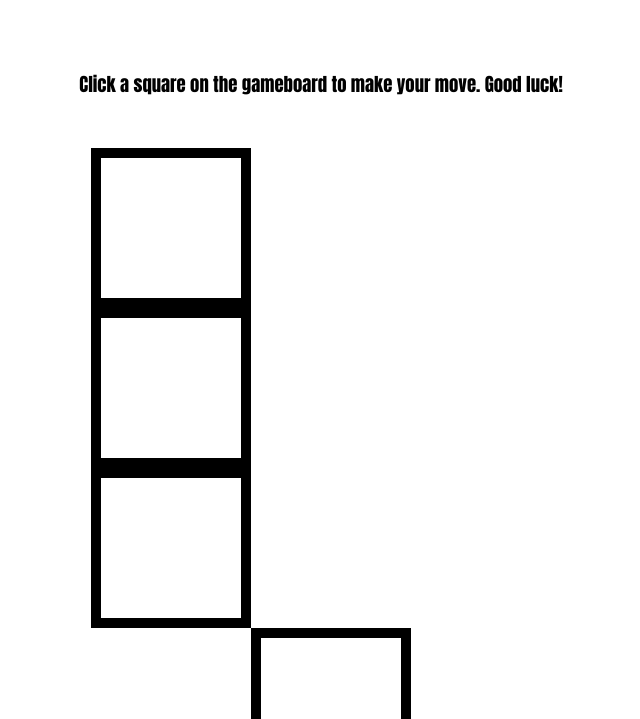
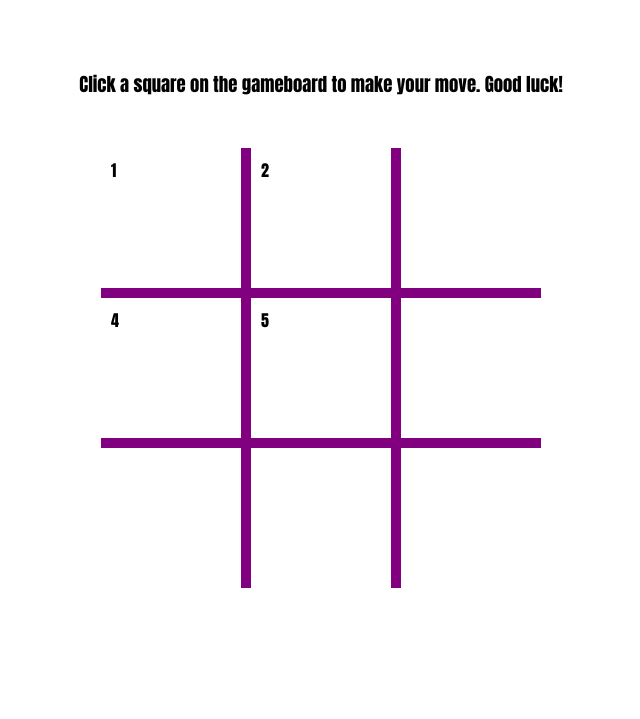
Before and after one commit to HDBarton/js-tictatoe, a plain HTML site: page index.html in a window 1280 px wide. Shown: the part 81-800 px from the top of the page, without its empty margins (319-959 px from the left). Drawn offline with Linux system fonts and the light colour scheme.

Commit message:
Add purple game grid using borders

```diff
--- a/index.html
+++ b/index.html
@@ -13,19 +13,15 @@
     <p><h3>Click a square on the gameboard to make your move. Good luck!</h3></p>
     <div id="gameboard">
         <div id="row1">
-            <div class="square" id="square1"></div>
-            <div class="divider" id="leftLine"></div>
-            <div class="square" id="square2"></div>
-            <div class="divider" id="rightLine"></div>
+            <div class="square" id="square1">1</div>
+            <div class="square" id="square2">2</div>
             <div class="square" id="square3"></div>
         </div>
-        <div class="divider" id="topLine"></div>
         <div id="row2">
-            <div class="square" id="square4"></div>
-            <div class="square" id="square5"></div>
+            <div class="square" id="square4">4</div>
+            <div class="square" id="square5">5</div>
             <div class="square" id="square6"></div>
         </div>
-        <div class="divider" id="bottomLine"></div>
         <div id="row3">
             <div class="square" id="square7"></div>
             <div class="square" id="square8"></div>
--- a/styles.css
+++ b/styles.css
@@ -12,37 +12,69 @@ h3{
 }
 #gameboard{
     display: grid;
-    grid-template-columns: 1fr, minmax(0, 400px), 1fr, minmax(0, 400px), 1fr, minmax(0, 400px), 1fr;
-    grid-template-rows: 1fr, minmax(0, 400px), 1fr, minmax(0, 400px), 1fr, minmax(0, 400px), 1fr;
+    grid-template-columns: 1fr, minmax(0, 400px), minmax(0, 400px), minmax(0, 400px), 1fr;
+    grid-template-rows: 1fr, minmax(0, 400px), minmax(0, 400px), minmax(0, 400px), 1fr;
 }
 #row1{
-    grid-column: 2/3;
-    grid-row: 2/3
-}
-#leftLine{
-    grid-column: 3/4;
-    grid-row: 2/7;
+    grid-column: 2/5;
+    grid-row: 2/3;
+    display: flex;
+    flex-direction:row;
 }
 .square{
     height: 120px;
     width: 120px;
     padding: 10px;;
-    border: black solid 10px;
+
 }
-#rightLine{
-    grid-column: 5/6;
-    grid-row: 2/7;
+#square1{
+    border-right: purple 5px solid;
+    border-bottom: purple 5px solid;
 }
-.divider{
-    height: 400;
-    width: 20px;
-    background-color: purple;
+#square2{
+    border-left: purple 5px solid;
+    border-right: purple 5px solid;
+    border-bottom: purple 5px solid;
+}
+#square3{
+    border-left: purple 5px solid;
+    border-bottom: purple 5px solid;
 }
 #row2{
-    grid-column: 4/5;
-    grid-row: 4/5;
+    grid-column: 2/5;
+    grid-row: 3/4;
+    display: flex;
+    flex-direction:row;
+}
+#square4{
+    border-right: purple 5px solid;
+    border-top: purple 5px solid;
+    border-bottom: purple 5px solid;
+}
+#square5{
+    border: purple 5px solid;
+}
+#square6{
+    border-left: purple 5px solid;
+    border-top: purple 5px solid;
+    border-bottom: purple 5px solid;
 }
 #row3{
-    grid-column: 6/7;
-    grid-row: 6/7;
+    grid-column: 2/5;
+    grid-row: 4/5;
+    display: flex;
+    flex-direction:row;
 }
+#square7{
+    border-right: purple 5px solid;
+    border-top: purple 5px solid;
+}
+#square8{
+    border-left: purple 5px solid;
+    border-right: purple 5px solid;
+    border-top: purple 5px solid;
+}
+#square9{
+    border-left: purple 5px solid;
+    border-top: purple 5px solid;
+}
```
